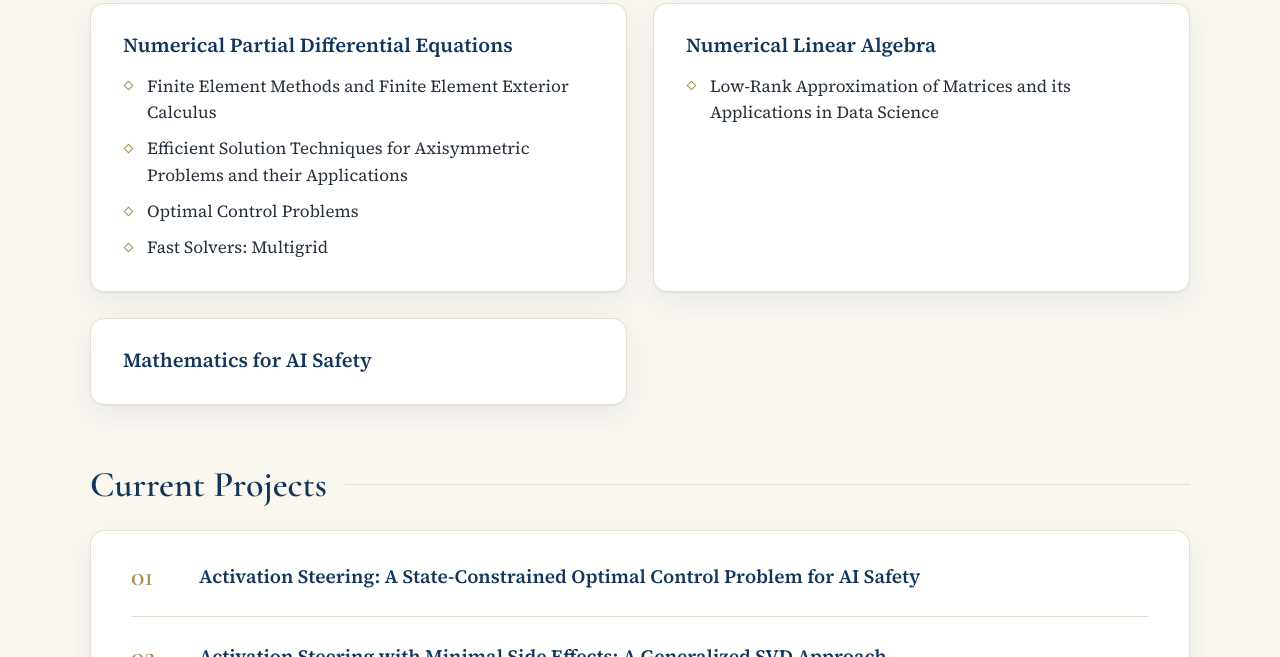
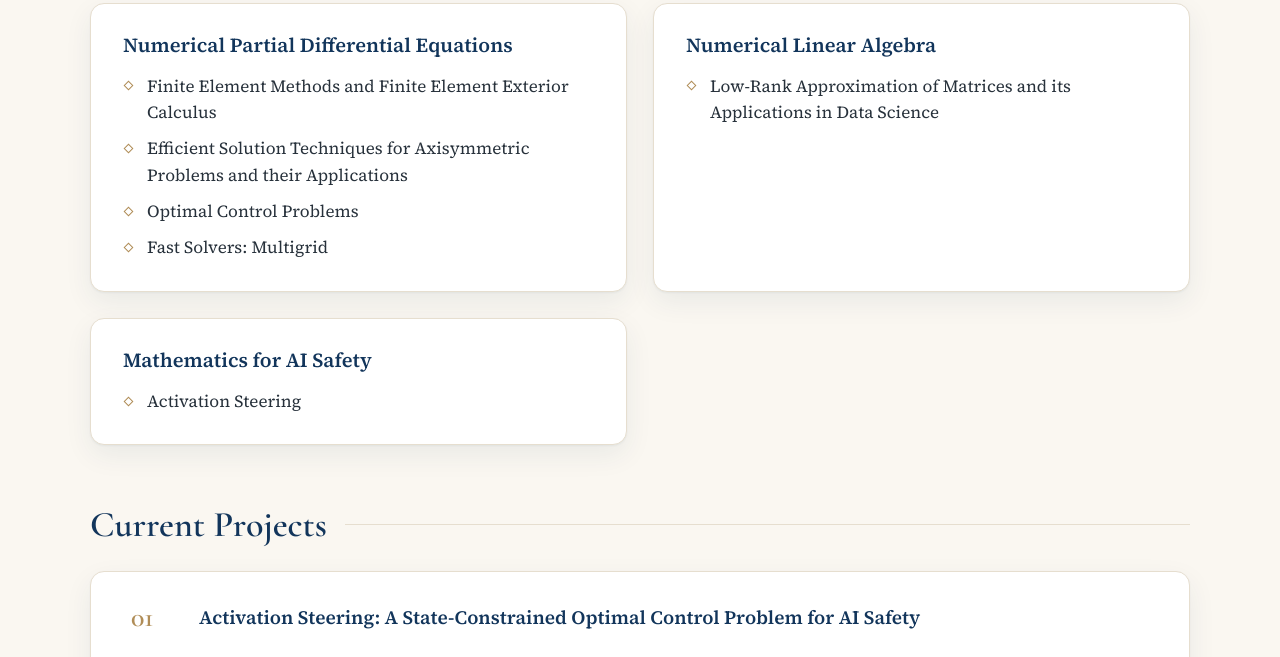
Before and after one commit to minahoh/minahoh.github.io, a plain HTML site: page research.html in a window 1280 px wide. Shown: the part 443-1100 px from the top of the page. Drawn offline with nearby package versions, Linux system fonts and the light colour scheme.

Commit message:
Add files via upload

```diff
--- a/research.html
+++ b/research.html
@@ -54,6 +54,9 @@
           </article>
           <article class="card topic-card">
             <h3>Mathematics for AI Safety</h3>
+            <ul class="topic-list">
+              <li>Activation Steering</li>
+            </ul>
           </article>
         </div>
       </div>
```
Also changed, not shown: 1 other file.
